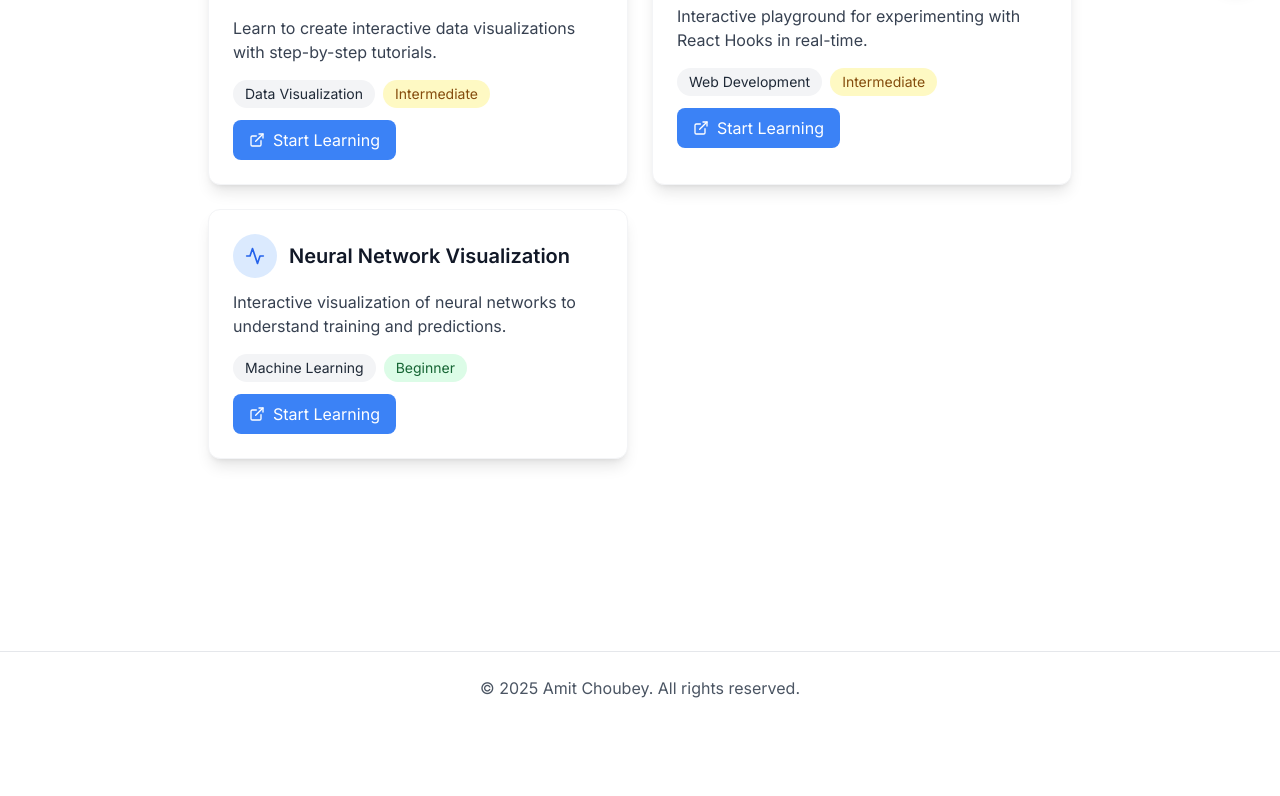
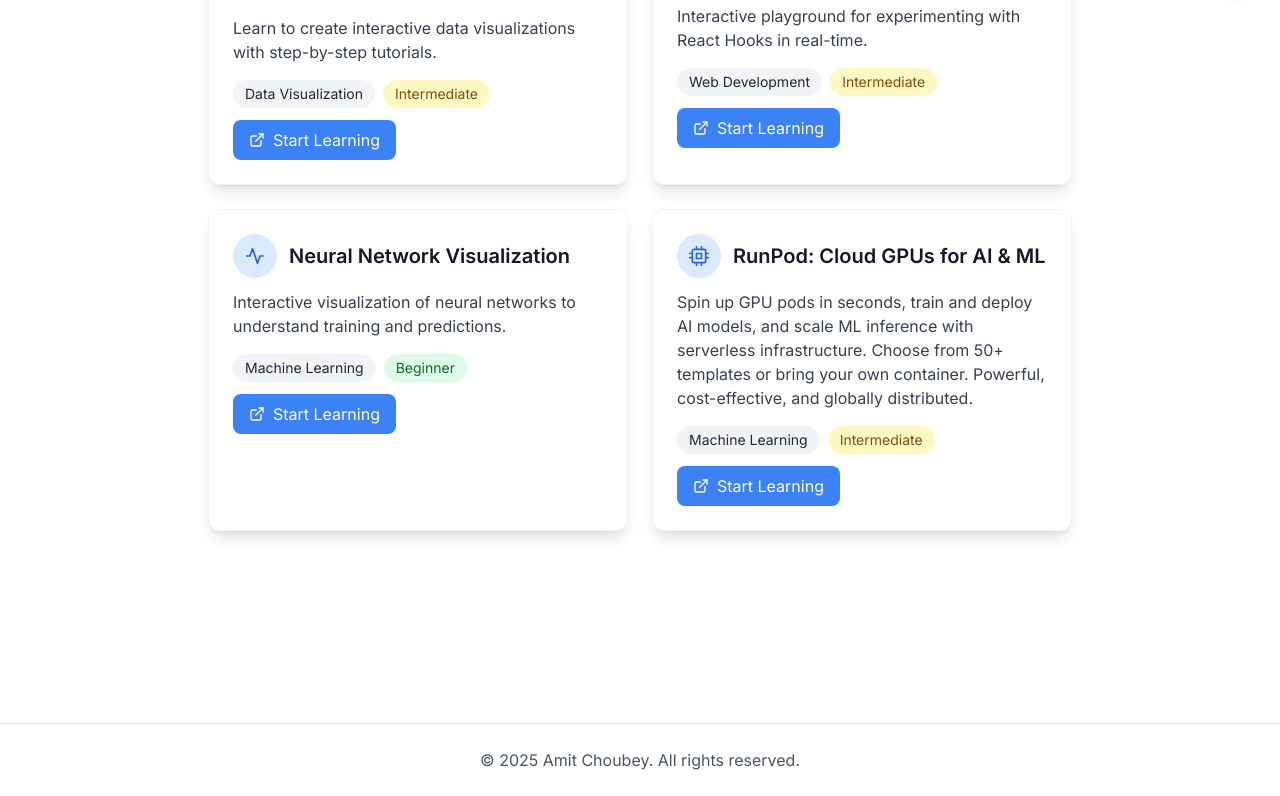
Before and after one commit to amit-chaubey/my-portfolio, a Next.js app: page /hub/interactive in a window 1280 px wide. Shown: the part 798-1594 px from the top of the page. Before the commit the page ends 1522 px from the top, so only its background shows below. Built offline with nearby package versions, Linux system fonts and the light colour scheme.

Commit message:
feat: add RunPod interactive resource to hub

```diff
--- a/src/app/hub/interactive/page.tsx
+++ b/src/app/hub/interactive/page.tsx
@@ -58,6 +58,15 @@ const tutorials: InteractiveTutorial[] = [
     category: 'Machine Learning',
     difficulty: 'Beginner',
     iconName: 'FiActivity'
+  },
+  {
+    id: '6',
+    title: 'RunPod: Cloud GPUs for AI & ML',
+    description: 'Spin up GPU pods in seconds, train and deploy AI models, and scale ML inference with serverless infrastructure. Choose from 50+ templates or bring your own container. Powerful, cost-effective, and globally distributed.',
+    url: 'https://www.runpod.io/',
+    category: 'Machine Learning',
+    difficulty: 'Intermediate',
+    iconName: 'FiCpu'
   }
 ];
 
```
